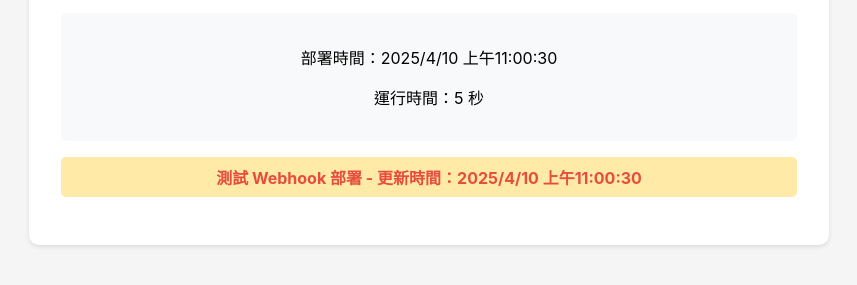
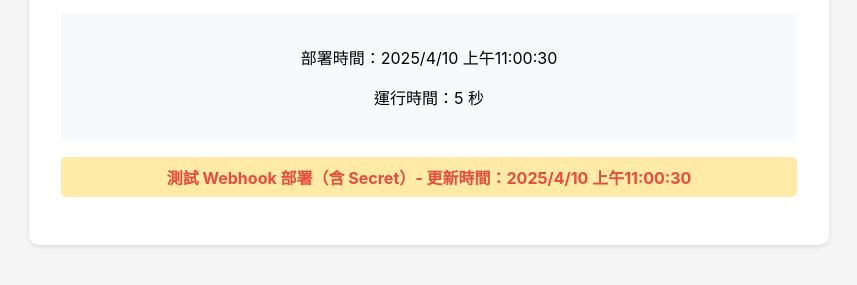
Before and after one commit to yenhunghuang/node-deploy-demo, a website: page public/index.html in a window 1280 px wide. Shown: the part 171-456 px from the top of the page, without its empty margins (211-1068 px from the left). Drawn offline with Linux system fonts and the light colour scheme.

Commit message:
更新測試訊息：驗證帶有 Secret 的 webhook

```diff
--- a/public/index.html
+++ b/public/index.html
@@ -55,7 +55,9 @@
                 <p>運行時間：<span id="uptime">0</span> 秒</p>
             </div>
             <p class="test-message">
-                測試 Webhook 部署 - 更新時間：<span id="updateTime"></span>
+                測試 Webhook 部署（含 Secret）- 更新時間：<span
+                    id="updateTime"
+                ></span>
             </p>
         </div>
 
```
